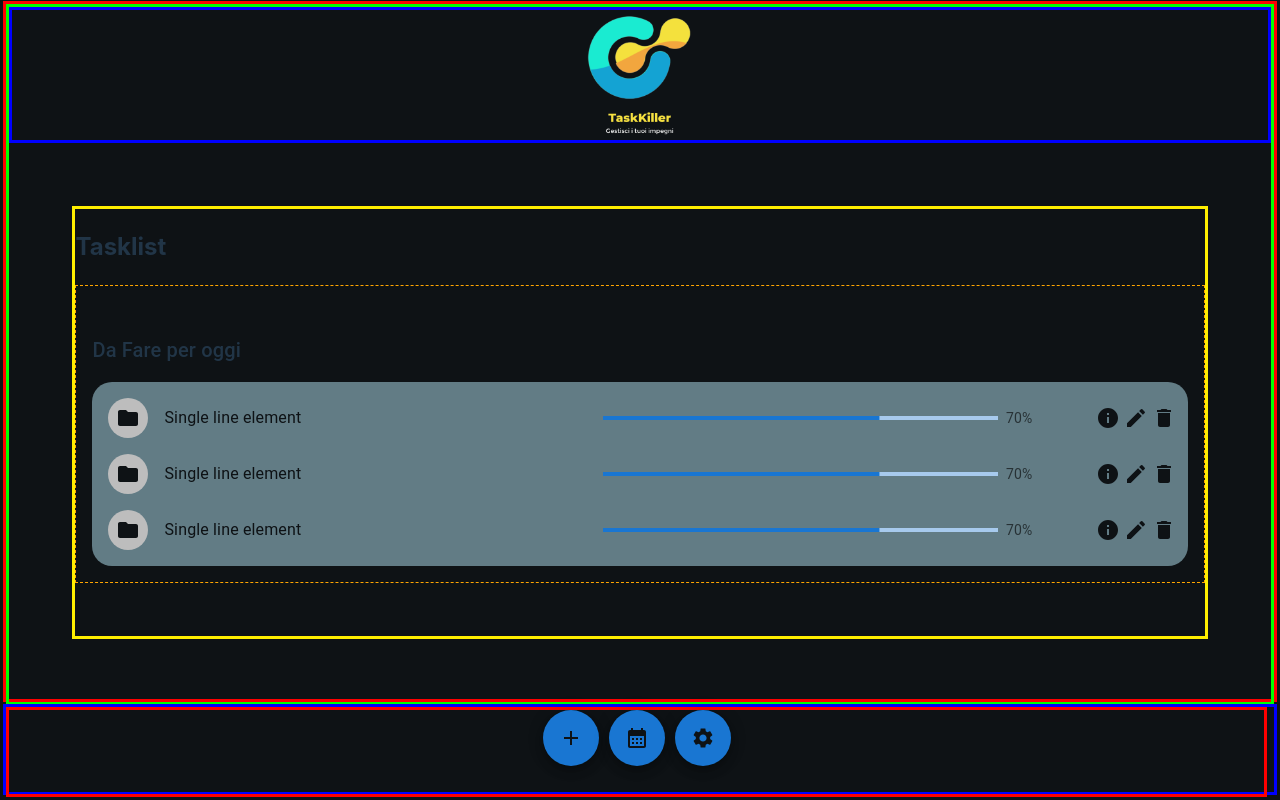
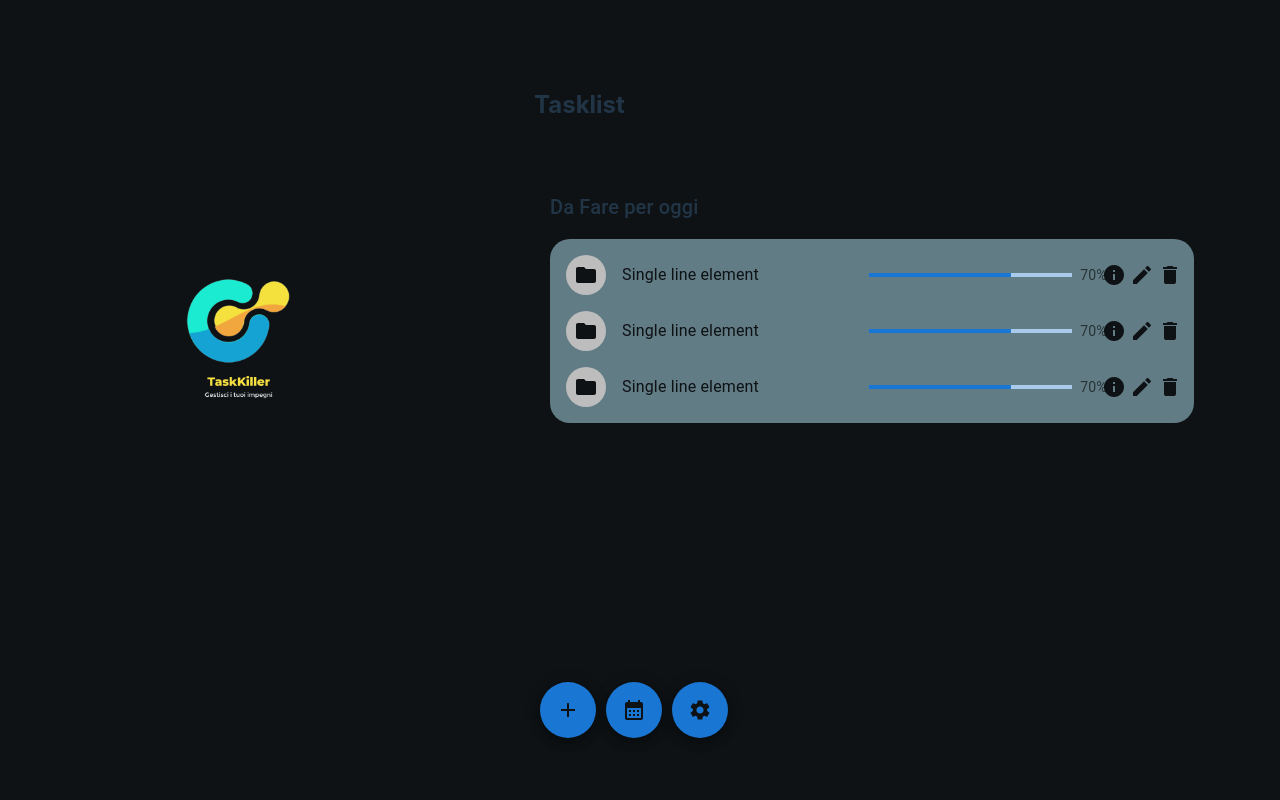
Before and after one commit to dgett130/2024_A001_Taskiller, a React (Vite) app: page / in a window 1280 px wide. Built offline with nearby package versions, Linux system fonts and the light colour scheme.

Commit message:
chore: Delete border
deleted border from container and component

```diff
--- a/src/App.jsx
+++ b/src/App.jsx
@@ -9,17 +9,17 @@ function App() {
 
   return (
       <div className="app">
-          <div className="container border-red">
-              <div className="content-container border-green">
-                  <div className={"logo-header-container border-blue"}>
+          <div className="container">
+              <div className="content-container">
+                  <div className={"logo-header-container"}>
                       <img src={mainLogo} alt={"Logo.png"} />
                   </div>
-                <div className="widget-container border-yellow">
+                <div className="widget-container">
                     <Tasklist/>
                 </div>
               </div>
           </div>
-          <div className="tool-container border-blue">
+          <div className="tool-container">
               <Toolbar />
           </div>
       </div>
--- a/src/tasklist/tasklist.tsx
+++ b/src/tasklist/tasklist.tsx
@@ -38,7 +38,7 @@ export function Tasklist() {
     return (
         <div>
             <h2>Tasklist</h2>
-            <Box sx={{p: 2, border: '1px dashed orange'}}>
+            <Box sx={{p: 2}}>
                 <Typography sx={{mt: 4, mb: 2}} variant="h6" component="div">
                     Da Fare per oggi
                 </Typography>
--- a/src/toolbar/toolbar.css
+++ b/src/toolbar/toolbar.css
@@ -1,5 +1,5 @@
 .container {
-    border: 3px solid #ff0000;
+    /*border: 3px solid #ff0000;*/
     display: flex;
     justify-content: center;
     align-items: flex-start;
```
